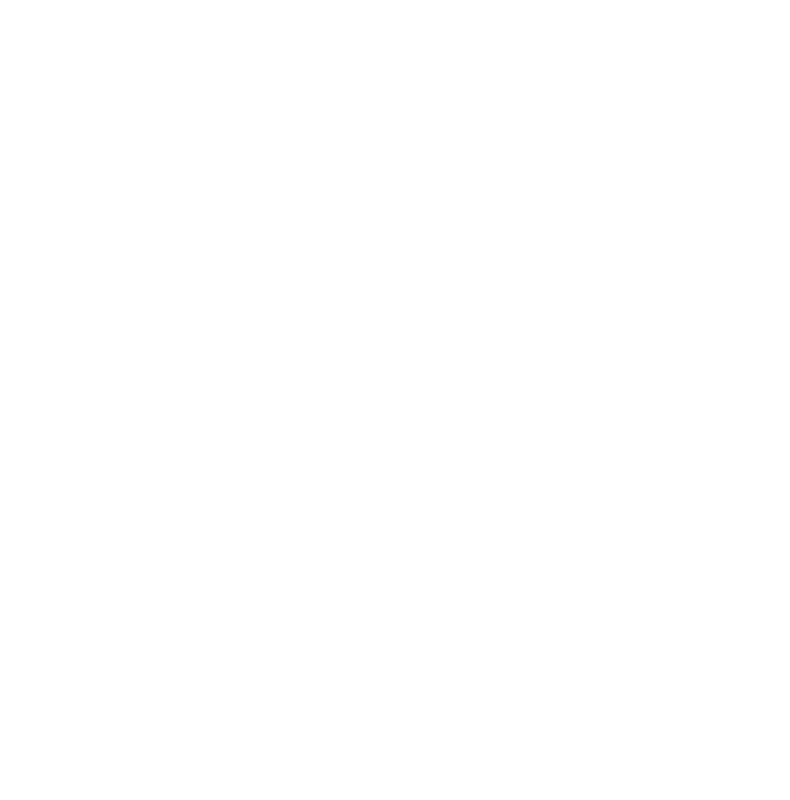
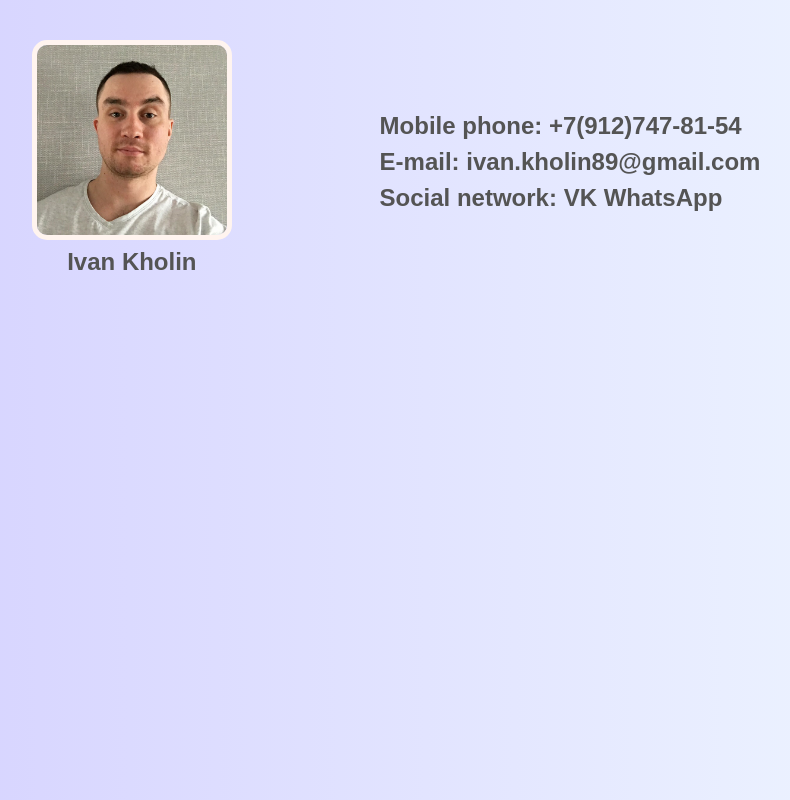
Before and after one commit to IvanKholin89/rsschool-cv, a plain HTML site: page index.html in a window 1280 px wide. Shown: the whole page, without its empty margins (170-960 px from the left). Drawn offline with Linux system fonts and the light colour scheme.

Commit message:
feat: add header and style for header

```diff
--- a/index.html
+++ b/index.html
@@ -8,6 +8,24 @@
     <link rel="stylesheet" href="style.css">
 </head>
 <body>
-
+    <div class="container">
+        <!-- HEADER -->
+        <header class="header">
+            <div class="header__item">
+                <img src="img/attachment.png" alt="logo" class="header__item-img" width="200" height="200">
+                <h2 class="header__item-name">Ivan Kholin</h2>
+            </div>
+            <div class="header__item">
+                <div class="header__item-contact">
+                    <h2>Mobile phone: <a href="tel:+79127478154">+7(912)747-81-54</a></h2>
+                    <h2>E-mail: <a href="mailto:ivan.kholin89@gmail.com" target="_blank">ivan.kholin89@gmail.com</a></h2>
+                    <h2>Social network:
+                        <a href="https://vk.com/ivankholin" target="_blank">VK</a>
+                        <a href="https://web.whatsapp.com/" target="_blank">WhatsApp<a>
+                    </h2>
+                </div>
+            </div>
+        </header>
+    </div>
 </body>
 </html>
--- a/style.css
+++ b/style.css
@@ -4,3 +4,72 @@
     padding: 0;
     font-family: 'Arial', 'Helvetica', sans-serif;
 }
+
+html {
+    position: relative;
+}
+
+body {
+    background: linear-gradient(to left, #f2fbff, #d4d0ff) ;
+}
+
+.header::after {
+    content: '';
+    position: absolute;
+    top: 0;
+    left: 0;
+    right: 0;
+    bottom: 0;
+    z-index: -1;
+    background: rgba(0, 0, 0);
+    opacity: 0;
+    transition: all 0.4s ease-in;
+
+}
+
+.container {
+    margin: 5vh auto;
+    max-width: 1024px;
+}
+
+.header {
+    display: flex;
+    justify-content: space-around;
+}
+
+.header__item-img {
+    border-radius: 15px;
+    border: 5px solid #fff4ef;
+}
+
+.header__item {
+    display: flex;
+    flex-direction: column;
+    justify-content: center;
+    align-items: center;
+}
+
+.header__item h2 {
+    margin-top: 1vh;
+    color: #545454;
+}
+
+a {
+    text-decoration: none;
+    color: #545454;
+    transition: color 0.1s ease-in;
+}
+
+a:hover {
+    color: #82c2ff;
+    text-decoration: underline;
+    z-index: 2;
+
+}
+
+.header:hover::after {
+    opacity: 0.2;
+    border-top: 1vh solid #82c2ff;
+    border-bottom: 1vh solid #82c2ff;
+    transition: all 0.4s ease-in;
+}
```
